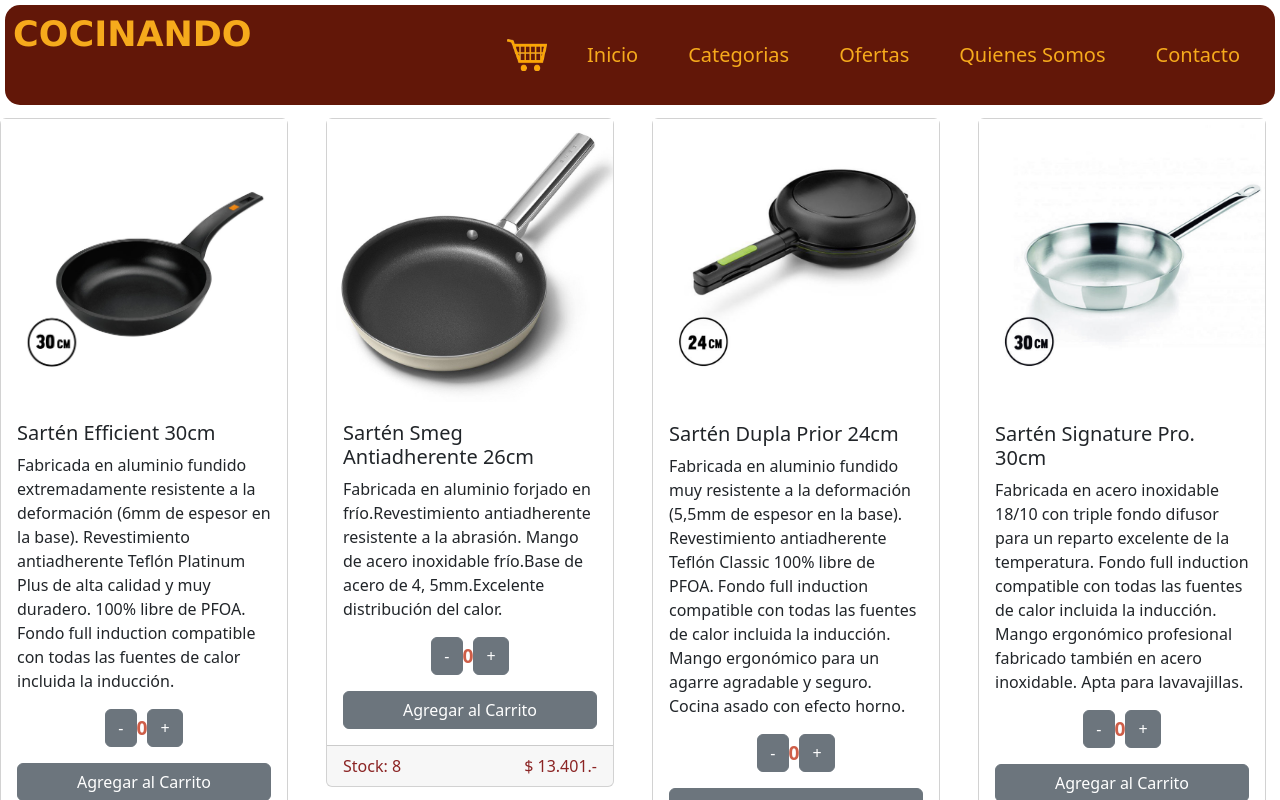
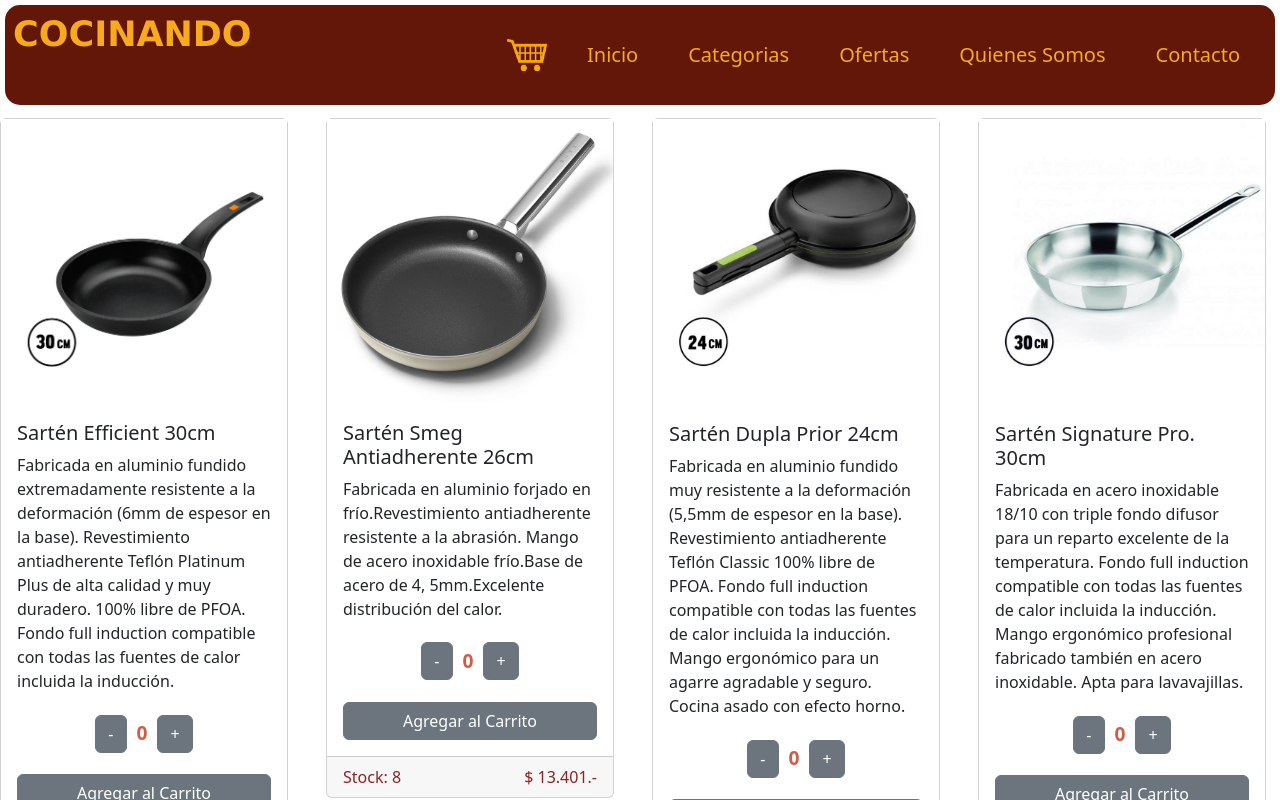
Before and after one commit to MartinAracama/Cocinando-Ecommerce, a React (Create React App) app: page / in a window 1280 px wide. Shown: the top 800 px of the page. Built offline with nearby package versions, Linux system fonts and the light colour scheme.

Commit message:
ajustes de estilo

```diff
--- a/src/components/Contador/Contador.scss
+++ b/src/components/Contador/Contador.scss
@@ -6,6 +6,7 @@
     justify-content: center;
 
     .numero {
+        margin: 10px;
         color: #ce5e48;
         font-size: larger;
         font-weight: 700;
--- a/src/components/header/header.scss
+++ b/src/components/header/header.scss
@@ -11,6 +11,7 @@
     border-radius: 15px;
 
     .title {
+        justify-content: center;
         font-size: 35px;
         color: #F6AA1C;
         padding: 3px;
```
